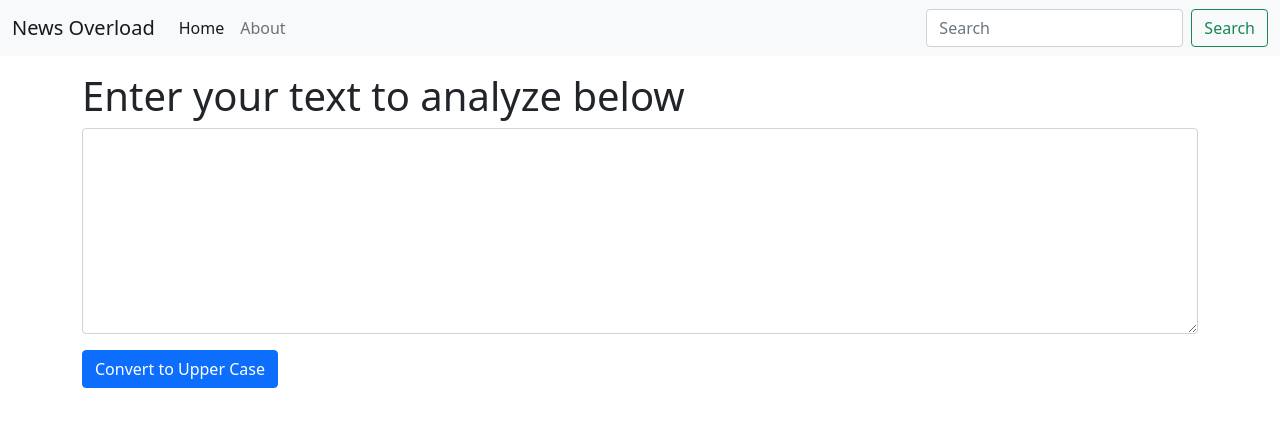
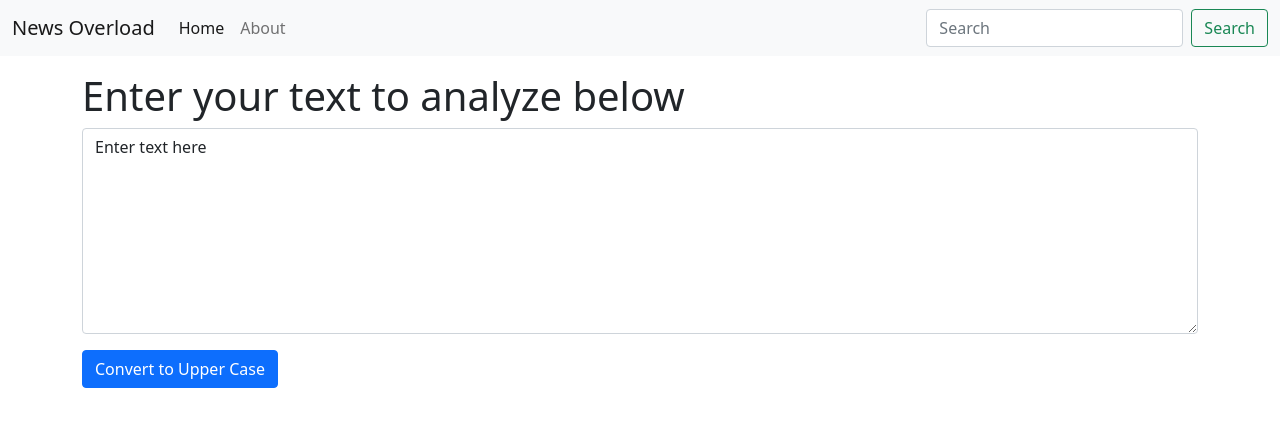
Before and after one commit to mayankrai2000/Text-Editor, a React (Create React App) app: page / in a window 1280 px wide. Shown: the top 426 px of the page. Built offline with nearby package versions, Linux system fonts and the light colour scheme.

Commit message:
added state

```diff
--- a/src/components/TextForm.js
+++ b/src/components/TextForm.js
@@ -1,15 +1,12 @@
-import React from "react";
+import React, { useState } from "react";
 
 export default function TextForm(props) {
+  const [text, setText] = useState("Enter text here");
   return (
     <div>
       <h1>{props.heading}</h1>
       <div className="mb-3">
-        <textarea
-          className="form-control"
-          id="myBox"
-          rows="8"
-        ></textarea>
+        <textarea className="form-control" value={text} id="myBox" rows="8"></textarea>
       </div>
       <button className="btn btn-primary">Convert to Upper Case</button>
     </div>
```
